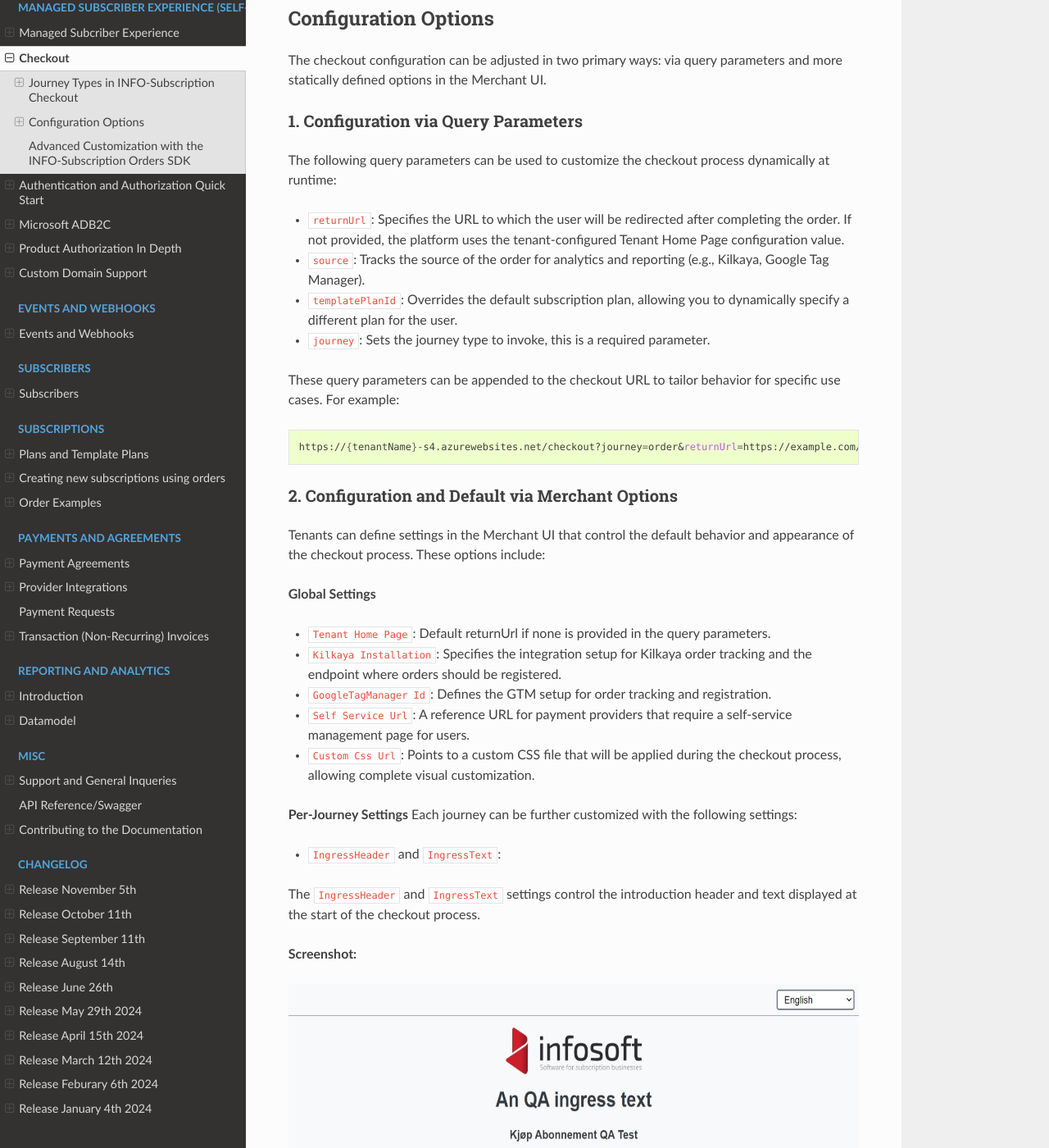
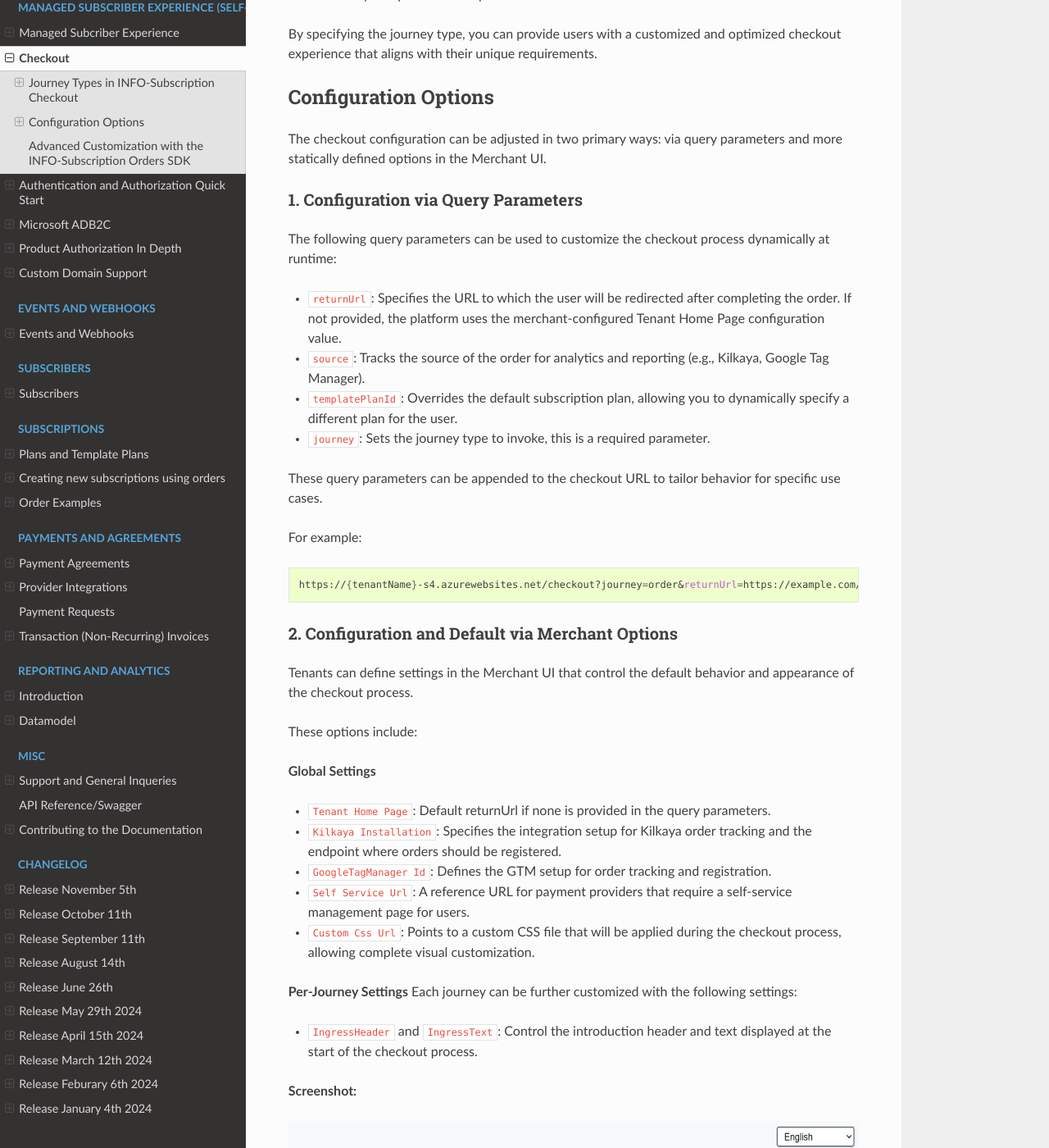
Before and after one commit to infosoftas/info-subscription-doc, a Sphinx documentation site: the page built from source/managed-experience/selfservice/checkout.rst, in a window 1280 px wide and 1400 px high, scrolled down 3776 px. Shown: the whole window at 82% size. Built offline with Sphinx 7.4.7 and the Read the Docs theme 3.1.0, drawn with Linux system fonts in a browser that asks for light colours; formulas are drawn with MathJax 3; some of the changed text lies outside the part shown.

Commit message:
Some adjustments to the styling again

```diff
--- a/source/managed-experience/selfservice/checkout.rst
+++ b/source/managed-experience/selfservice/checkout.rst
@@ -16,11 +16,13 @@ Key features include:
 .. * **Customizable Invoice Address collection**: Optional configurations for invoice address collection. (COMMENTED OUT UNTIL WE HAVE OPTION TO TOGGLE THIS!)
 
 Checkout allows developers to configure, extend, and customize it to meet specific business requirements to some degree.
+
 The following documentation will guide you through the customization to suit your specific requirements.
 
 Journey Types in |projectName| Checkout
 ---------------------------------------
 The journey query parameter allows you to specify the type of journey to be invoked during the checkout process.
+
 Each journey is pre-configured to meet different use cases, providing flexibility for digital services, physically distributed products, and B2B transactions.
 
 Available Journey Types
@@ -90,12 +92,13 @@ The checkout configuration can be adjusted in two primary ways: via query parame
 
 The following query parameters can be used to customize the checkout process dynamically at runtime:
 
-* ``returnUrl``: Specifies the URL to which the user will be redirected after completing the order. If not provided, the platform uses the tenant-configured Tenant Home Page configuration value.
+* ``returnUrl``: Specifies the URL to which the user will be redirected after completing the order. If not provided, the platform uses the merchant-configured Tenant Home Page configuration value.
 * ``source``: Tracks the source of the order for analytics and reporting (e.g., Kilkaya, Google Tag Manager).
 * ``templatePlanId``: Overrides the default subscription plan, allowing you to dynamically specify a different plan for the user.
 * ``journey``: Sets the journey type to invoke, this is a required parameter.
 
 These query parameters can be appended to the checkout URL to tailor behavior for specific use cases.
+
 For example:
 
 .. code-block:: bash
@@ -107,6 +110,8 @@ For example:
 ~~~~~~~~~~~~~~~~~~~~~~~~~~~~~~~~~~~~~~~~~~~~~~~~~
 
 Tenants can define settings in the Merchant UI that control the default behavior and appearance of the checkout process.
+
+
 These options include:
 
 **Global Settings**
@@ -120,9 +125,7 @@ These options include:
 **Per-Journey Settings**
 Each journey can be further customized with the following settings:
 
-* ``IngressHeader`` and ``IngressText``:
-
-The ``IngressHeader`` and ``IngressText`` settings control the introduction header and text displayed at the start of the checkout process.
+* ``IngressHeader`` and ``IngressText``: Control the introduction header and text displayed at the start of the checkout process.
 
 **Screenshot:**
 
```
